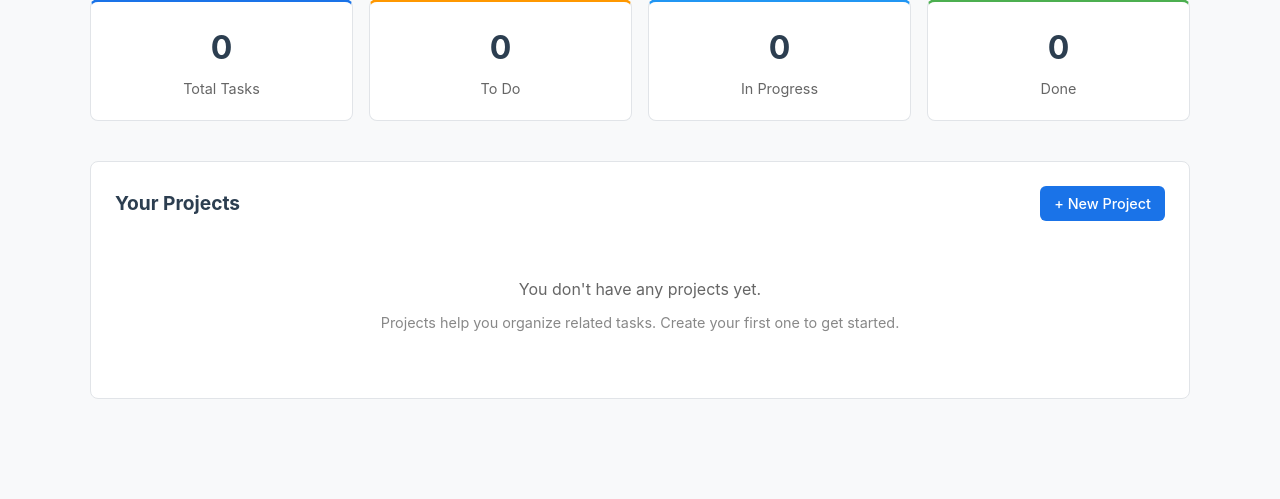
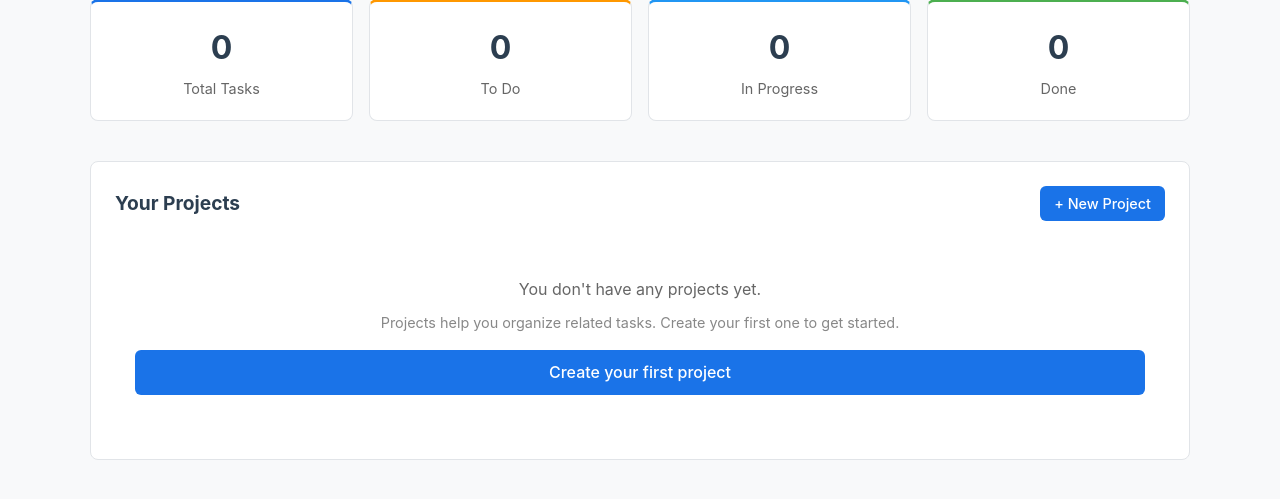
Before and after one commit to zuhaib31/taskflow, a Flask app: page /dashboard in a window 1280 px wide. Shown: the part 210-709 px from the top of the page. Run offline with Flask 3, Linux system fonts and the light colour scheme; the visitor is signed in with stand-in values (Sample User, id 1); data that the repository does not hold is empty.

Commit message:
Wire dashboard project cards and new project button to projects routes

```diff
--- a/app/templates/dashboard.html
+++ b/app/templates/dashboard.html
@@ -33,22 +33,25 @@
     <section class="dashboard-section">
         <div class="section-header">
             <h2>Your Projects</h2>
-            <a href="#" class="btn btn-primary btn-small">+ New Project</a>
+            <a href="{{ url_for('projects.new') }}" class="btn btn-primary btn-small">+ New Project</a>
         </div>
 
         {% if projects %}
             <div class="projects-grid">
                 {% for project in projects %}
-                    <div class="project-card">
-                        <h3>{{ project.name }}</h3>
-                        <p>{{ project.description or "No description" }}</p>
-                    </div>
+                    <a href="{{ url_for('projects.show', project_id=project.id) }}" class="project-card-link">
+                        <div class="project-card">
+                            <h3>{{ project.name }}</h3>
+                            <p>{{ project.description or "No description" }}</p>
+                        </div>
+                    </a>
                 {% endfor %}
             </div>
         {% else %}
             <div class="empty-state">
                 <p>You don't have any projects yet.</p>
                 <p class="empty-state-hint">Projects help you organize related tasks. Create your first one to get started.</p>
+                <a href="{{ url_for('projects.new') }}" class="btn btn-primary" style="margin-top: 16px;">Create your first project</a>
             </div>
         {% endif %}
     </section>
```
